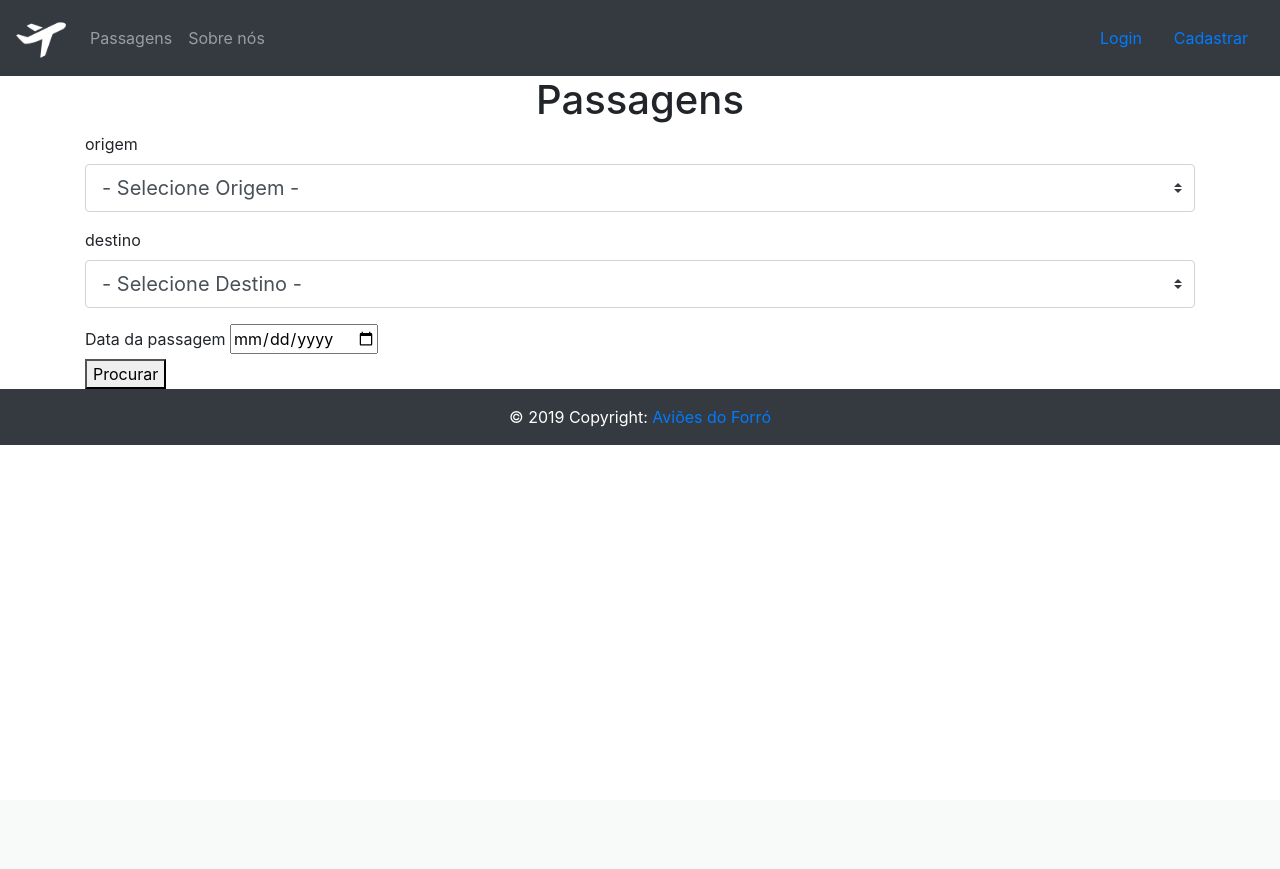
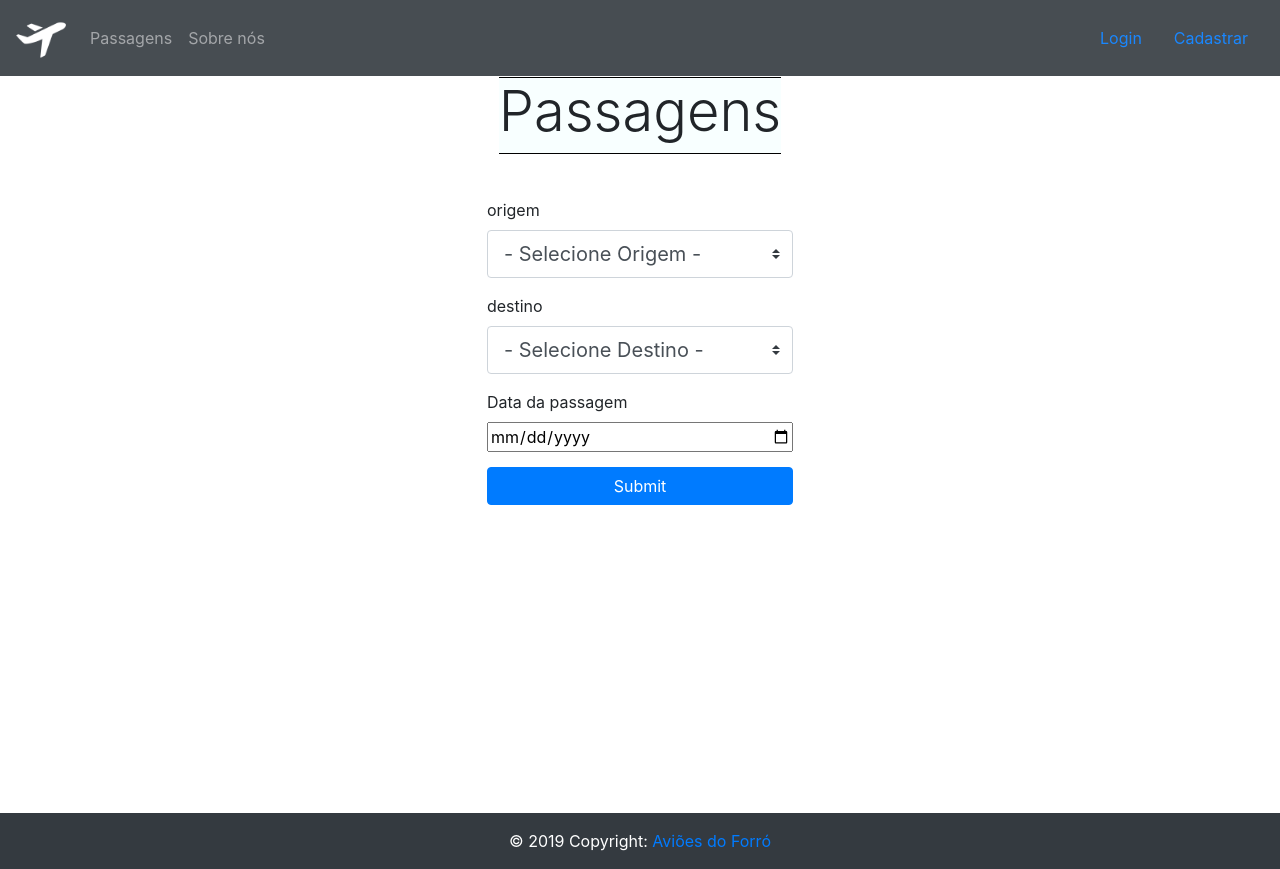
Before and after one commit to DenisCardoso97/TRAB_ProgWEB, a PHP site: page /passagens.php in a window 1280 px wide. Before the commit the page ends 445 px from the top, so only its background shows below. Run offline with PHP 8.4, Linux system fonts and the light colour scheme.

Commit message:
várias modificações de layout

```diff
--- a/includes/head.php
+++ b/includes/head.php
@@ -2,7 +2,12 @@
 <meta charset="UTF-8">
 <meta name="viewport" content="width=device-width, initial-scale=1.0">
 <meta http-equiv="X-UA-Compatible" content="ie=edge">
+
+<!-- BOOTSTRAP -->
 <link rel="stylesheet" href="https://stackpath.bootstrapcdn.com/bootstrap/4.3.1/css/bootstrap.min.css" integrity="sha384-ggOyR0iXCbMQv3Xipma34MD+dH/1fQ784/j6cY/iJTQUOhcWr7x9JvoRxT2MZw1T" crossorigin="anonymous">
+
+<link rel="stylesheet" hred="../css/header2.css"/>
+
 <script src="https://code.jquery.com/jquery-3.3.1.slim.min.js" integrity="sha384-q8i/X+965DzO0rT7abK41JStQIAqVgRVzpbzo5smXKp4YfRvH+8abtTE1Pi6jizo" crossorigin="anonymous"></script>
 <script src="https://cdnjs.cloudflare.com/ajax/libs/popper.js/1.14.7/umd/popper.min.js" integrity="sha384-UO2eT0CpHqdSJQ6hJty5KVphtPhzWj9WO1clHTMGa3JDZwrnQq4sF86dIHNDz0W1" crossorigin="anonymous"></script>
 <script src="https://stackpath.bootstrapcdn.com/bootstrap/4.3.1/js/bootstrap.min.js" integrity="sha384-JjSmVgyd0p3pXB1rRibZUAYoIIy6OrQ6VrjIEaFf/nJGzIxFDsf4x0xIM+B07jRM" crossorigin="anonymous"></script>
--- a/includes/header.php
+++ b/includes/header.php
@@ -4,9 +4,10 @@
 <?php session_start(); ?>
 
 <!-- Header -->
+
 <header>
 	<div>
-		<nav class="nav1 navbar navbar-expand-lg navbar-dark bg-dark">
+		<nav class="nav1 navbar fixed-top navbar-expand-lg navbar-dark bg-dark" style="opacity: 0.90;">
 			<a class="navbar-brand" href="index.php"><img src="images/plane.png" alt="" style="width:50px; heigth:50px;"></a>
 			<button class="navbar-toggler" type="button" data-toggle="collapse" data-target="#navbarNavAltMarkup" aria-controls="navbarNavAltMarkup" aria-expanded="false" aria-label="Toggle navigation">
 			<span class="navbar-toggler-icon"></span>
--- a/passagens.php
+++ b/passagens.php
@@ -8,15 +8,23 @@
     <link rel="stylesheet" href="https://stackpath.bootstrapcdn.com/bootstrap/4.3.1/css/bootstrap.min.css" integrity="sha384-ggOyR0iXCbMQv3Xipma34MD+dH/1fQ784/j6cY/iJTQUOhcWr7x9JvoRxT2MZw1T" crossorigin="anonymous">
 
     <style>
-        body {
-            margin: 0;
-            padding: 0;
+        .container {
+            min-height: 92vh;
+            margin-top: 77px;
         }
 
-        .container {
-            display: flex;
-            flex-direction: column;
-            justify-content: center;
+        .form-div{
+			margin-bottom: 300px;
+		}
+
+        .passagens {
+			border-top: 1px solid black;
+			border-bottom: 1px solid black;
+			background-color: rgba(230, 255, 255, 0.3);
+		}
+
+        .btnn {
+            margin-top: 15px;
         }
 
 
@@ -27,16 +35,16 @@
 	<div>
         <?php include("includes/header.php"); ?>
     </div>
-
-	<div class="container">
-        <h1 style="text-align: center;">Passagens</h1>
-
+    <!-- justify-content-center align-items-center -->
+	<div class="container d-flex flex-column justify-content-between align-items-center">
+        <div class="passagens">
+            <h6 class="display-4">Passagens</h6>
+        </div>
         <?php
-
             if (!isset($_POST['procurar'])) {
                 ?>
-                <div class="">
-                    <form method="POST">
+                <div class="p-2">
+                    <form method="POST" class="form-div">
                         <div>
                             <label for="">origem</label>
                             <select name="" id="" class="browser-default custom-select custom-select-lg mb-3">
@@ -55,26 +63,21 @@
                             </select>
                         </div>
 
-                        <div>
+                        <div class="d-flex flex-column">
                             <label for="">Data da passagem</label>
                             <input type="date">
                         </div>
 
-                        <div>
-                            <button type="submit" name="procurar">Procurar</button>
+                        <div class="btnn d-flex flex-column">
+                            <button type="submit" class="btn btn-primary" name="procurar">Submit</button>
                         </div>
-
-                <!-- Material input -->
-
-                </form>
-            </div>
+                    </form>
+                </div>
             <?php
             } else {
                 echo 'entrei 2';
             }
-        ?>
-
-
+            ?>
     </div>
     <!-- Footer -->
     <?php include("includes/footer.php") ?>
```
Also changed, not shown: cadastrar.php (+7 -0 lines), index.php (+29 -10 lines), login.php (+7 -0 lines), perfil.php (+43 -16 lines), sobre.php (+13 -1 lines), images/imagensPS.jpg (added), images/imagensPS1.jpg (added).
